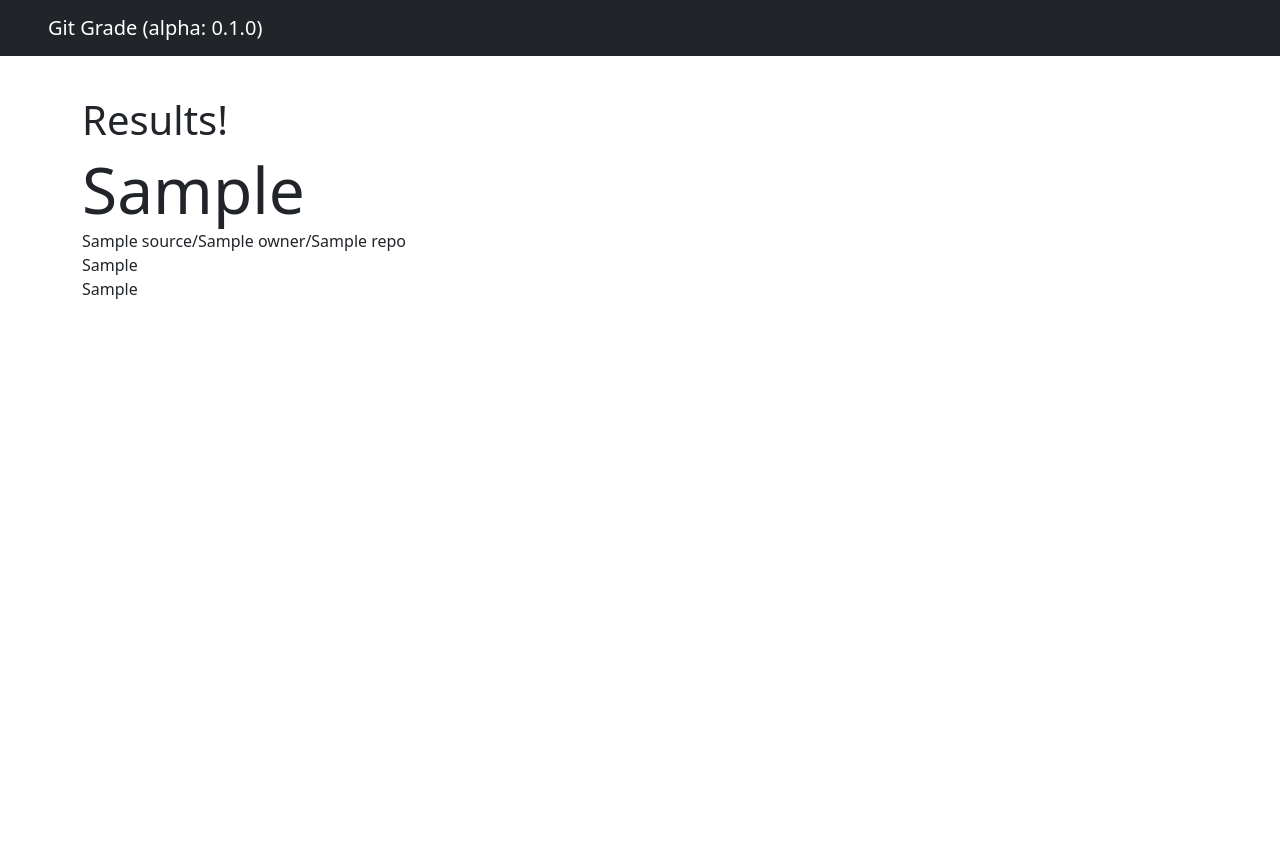
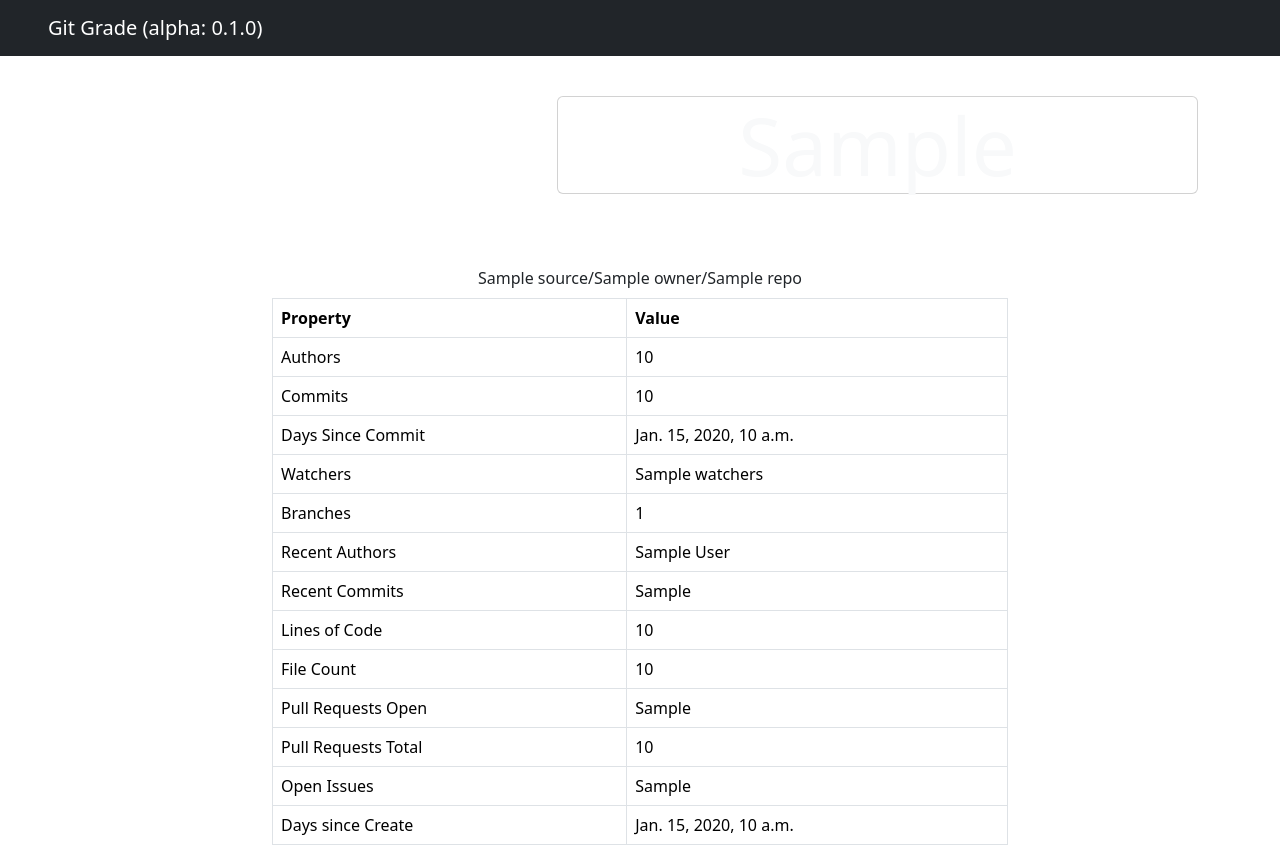
Before and after one commit to douglasryanadams/gitgrade, a Django app: template repo/templates/repo/repo_results.html in a window 1280 px wide. Before the commit the page ends 299 px from the top, so only its background shows below. Run offline with Django 4.2, Linux system fonts and the light colour scheme; the template is opened without the code that fills it: most values are stand-ins (such as "Sample title", 1, 10 or a date in 2020); some libraries are stand-ins or nearby versions.

Commit message:
Adds initial grading and UI layout

```diff
--- a/gitgrade/settings.py
+++ b/gitgrade/settings.py
@@ -116,6 +116,8 @@ USE_TZ = True
 # https://docs.djangoproject.com/en/4.0/howto/static-files/
 
 STATIC_URL = "static/"
+STATIC_ROOT = os.path.join(BASE_DIR, "staticfiles")
+STATICFILES_DIRS = (os.path.join(BASE_DIR, "gitgrade", "static"),)
 
 # Default primary key field type
 # https://docs.djangoproject.com/en/4.0/ref/settings/#default-auto-field
--- a/gitgrade/static/css/style.css
+++ /dev/null
@@ -1,3 +0,0 @@
-body {
-    background-color: #002104;
-}
--- a/gitgrade/templates/gitgrade/base.html
+++ b/gitgrade/templates/gitgrade/base.html
@@ -1,11 +1,13 @@
 {% load bootstrap5 %}
+{% load static %}
 {% bootstrap_css %}
 {% bootstrap_javascript %}
 
+<link rel="stylesheet" type="text/css" href="{% static 'css/style.css' %}">
 
 <nav class="navbar navbar-expand-lg navbar-dark bg-dark px-5">
     {#    TODO: Get version number programmatically #}
-    <a class="navbar-brand" href="#">Git Grade (alpha: 0.1.0)</a>
+    <a class="navbar-brand" href="/">Git Grade (alpha: 0.1.0)</a>
 </nav>
 <div class="container">
     <div class="row">
--- a/repo/admin.py
+++ b/repo/admin.py
@@ -1,3 +1,8 @@
 # from django.contrib import admin
 
 # Register your models here.
+from django.contrib import admin
+
+from repo.models import GitRepoData
+
+admin.site.register(GitRepoData)
--- a/repo/models.py
+++ b/repo/models.py
@@ -31,6 +31,7 @@ class GitRepoDataManager(Manager):
             pull_requests_total=api_data.pull_requests_total,
             has_issues=api_data.has_issues,
             open_issues=api_data.open_issues,
+            days_since_commit=local_data.days_since_commit,
             commits_total=local_data.commits_total,
             commits_recent=local_data.commits_recent,
             branch_count=local_data.branch_count,
@@ -62,6 +63,7 @@ class GitRepoData(Model):
     open_issues = IntegerField()
 
     # LocalData
+    days_since_commit = IntegerField()
     commits_total = IntegerField()
     commits_recent = IntegerField()
     branch_count = IntegerField()
--- a/repo/services/db_cache_service.py
+++ b/repo/services/db_cache_service.py
@@ -26,6 +26,7 @@ def check_cache(url_metadata: UrlMetadata) -> Tuple[ApiData, LocalData]:
     )
 
     local_data = LocalData(
+        days_since_commit=found.days_since_commit,
         commits_total=found.commits_total,
         commits_recent=found.commits_recent,
         branch_count=found.branch_count,
--- a/repo/templates/repo/repo_results.html
+++ b/repo/templates/repo/repo_results.html
@@ -1,31 +1,95 @@
 {% extends "gitgrade/base.html" %}
 
 {% block content %}
-    <h1>Results!</h1>
     <div class="container">
         <div class="row">
-            <div class="col">
-                <div class="display-3">{{ final_grade }}</div>
+            <div class="col-5">&nbsp;</div>
+            <div class="col text-center">
+                <div class="
+                    card display-1 text-light
+                    {% if final_grade == 'A' %}bg-success{% endif %}
+                    {% if final_grade == 'B' %}bg-success{% endif %}
+                    {% if final_grade == 'C' %}bg-warning{% endif %}
+                    {% if final_grade == 'D' %}bg-danger{% endif %}
+                    {% if final_grade == 'F' %}bg-danger{% endif %}
+                ">
+                    {{ final_grade }}
+                </div>
+            </div>
+            <div class="col-5">&nbsp;</div>
+        </div>
+        <div class="row mt-5 mb-2">
+            <div class="col text-center">
+                {{ metadata.source }}/{{ metadata.owner }}/{{ metadata.repo }}
             </div>
         </div>
         <div class="row">
+            <div class="col-2">&nbsp;</div>
             <div class="col">
-                {{ url_metadata.source }}/{{ url_metadata.owner }}/{{ url_metadata.repo }}
+                <table class="table table-bordered table-small">
+                    <thead>
+                    <tr>
+                        <th scope="col">Property</th>
+                        <th scope="col">Value</th>
+                    </tr>
+                    </thead>
+                    <tbody>
+                    <tr>
+                        <td>Authors</td>
+                        <td>{{ authors_total }}</td>
+                    </tr>
+                    <tr>
+                        <td>Commits</td>
+                        <td>{{ commits_total }}</td>
+                    </tr>
+                    <tr>
+                        <td>Days Since Commit</td>
+                        <td>{{ days_since_commit }}</td>
+                    </tr>
+                    <tr>
+                        <td>Watchers</td>
+                        <td>{{ watchers }}</td>
+                    </tr>
+                    <tr>
+                        <td>Branches</td>
+                        <td>{{ branch_count }}</td>
+                    </tr>
+                    <tr>
+                        <td>Recent Authors</td>
+                        <td>{{ authors_recent }}</td>
+                    </tr>
+                    <tr>
+                        <td>Recent Commits</td>
+                        <td>{{ commits_recent }}</td>
+                    </tr>
+                    <tr>
+                        <td>Lines of Code</td>
+                        <td>{{ lines_of_code_total }}</td>
+                    </tr>
+                    <tr>
+                        <td>File Count</td>
+                        <td>{{ files_total }}</td>
+                    </tr>
+                    <tr>
+                        <td>Pull Requests Open</td>
+                        <td>{{ pull_requests_open }}</td>
+                    </tr>
+                    <tr>
+                        <td>Pull Requests Total</td>
+                        <td>{{ pull_requests_total }}</td>
+                    </tr>
+                    <tr>
+                        <td>Open Issues</td>
+                        <td>{{ open_issues }}</td>
+                    </tr>
+                    <tr>
+                        <td>Days since Create</td>
+                        <td>{{ days_since_create }}</td>
+                    </tr>
+                    </tbody>
+                </table>
             </div>
-        </div>
-        <div class="row">
-        </div>
-        <div class="row">
-        </div>
-        <div class="row">
-            <div class="col">
-                {{ api_data }}
-            </div>
-        </div>
-        <div class="row">
-            <div class="col">
-                {{ local_data }}
-            </div>
+            <div class="col-2">&nbsp;</div>
         </div>
     </div>
 {% endblock %}
```
Also changed, not shown: repo/services/data.py (+10 -0 lines), repo/services/grade_calculator_service.py (added, +56 -0 lines), repo/services/local_git_service.py (+16 -5 lines), repo/tests/services/test_db_cache_service.py (+1 -0 lines), repo/tests/services/test_grade_calculator_service.py (added, +68 -0 lines), repo/tests/services/test_local_git_service.py (+14 -1 lines), repo/views.py (+7 -5 lines), README.md, repo/migrations/0002_gitrepodata_days_since_commit.py (added), 1 other file.
